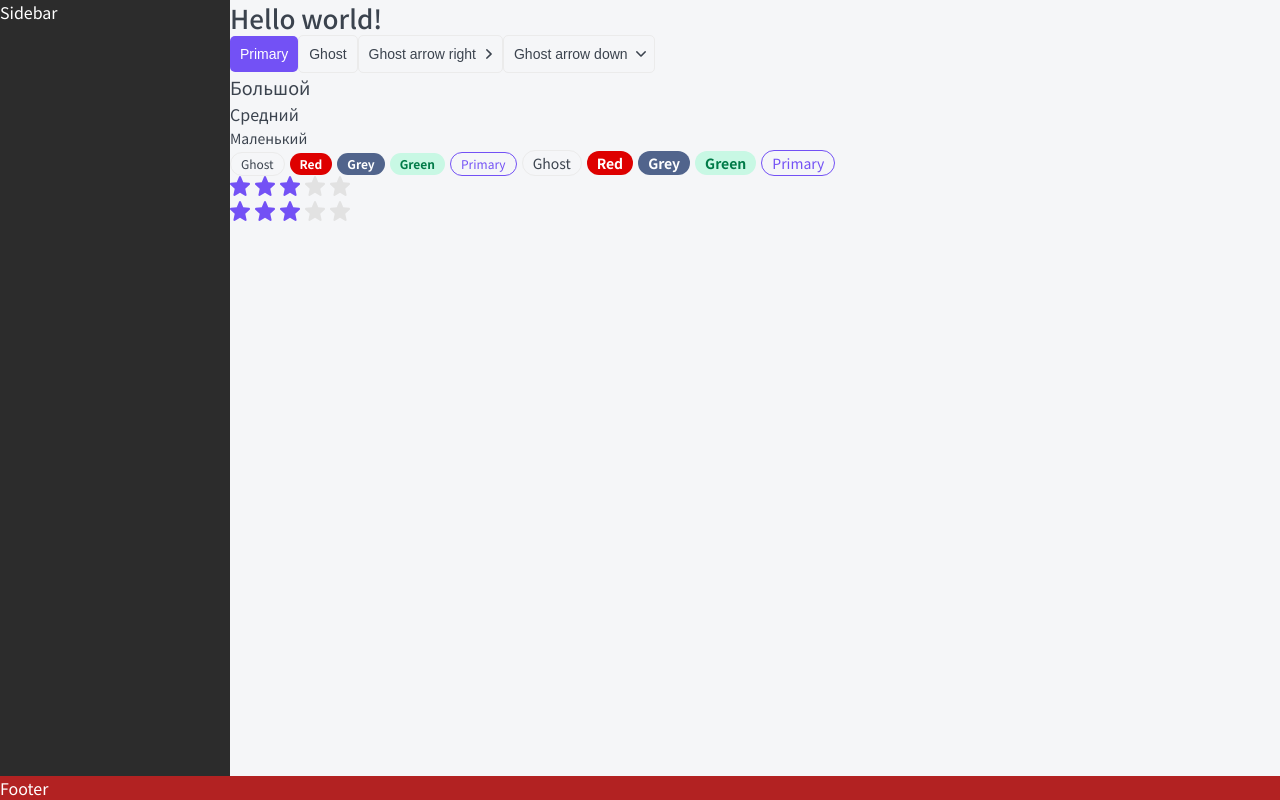
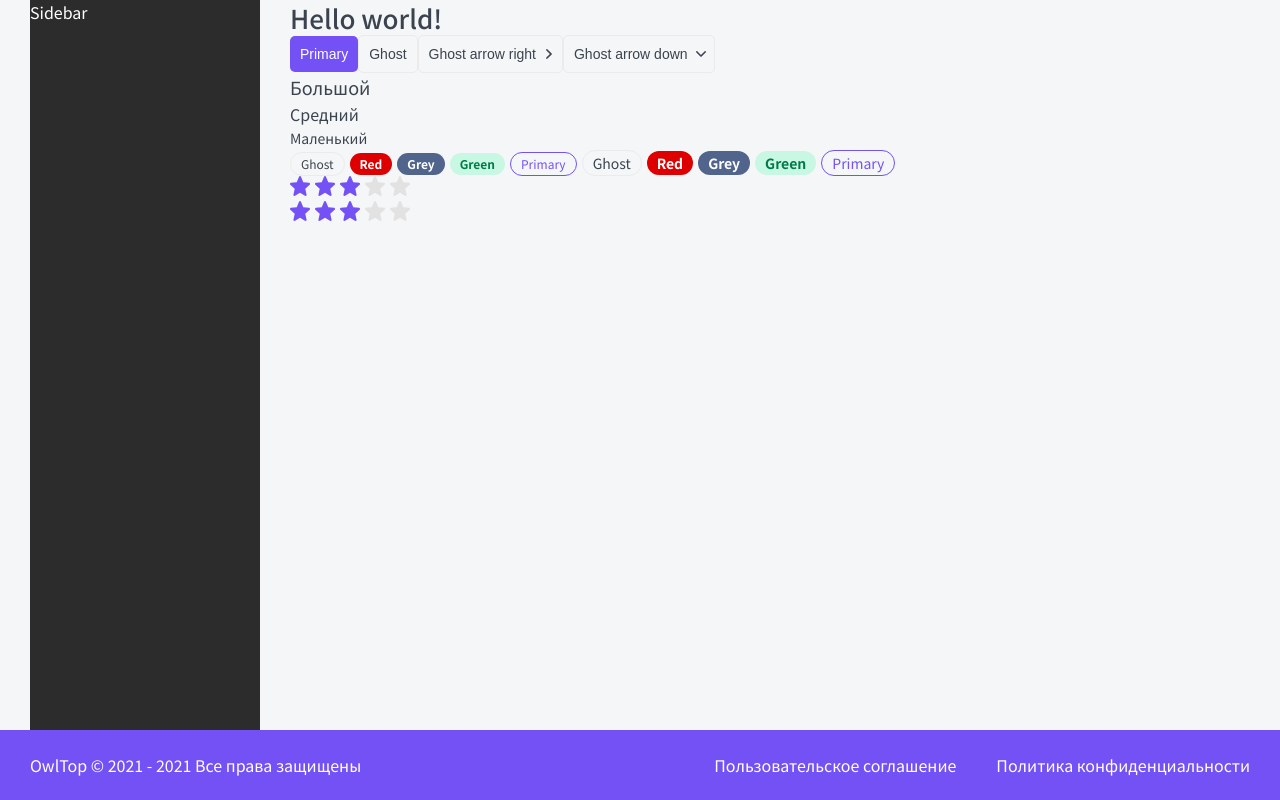
Before and after one commit to RevaSA/top-app, a Next.js app: page / in a window 1280 px wide. Built offline with nearby package versions, Linux system fonts and the light colour scheme.

Commit message:
Make footer

```diff
--- a/layout/Footer/Footer.module.css
+++ b/layout/Footer/Footer.module.css
@@ -0,0 +1,24 @@
+.footer {
+	display: grid;
+
+	padding: 25px 30px;
+
+	color: var(--white);
+
+	background: var(--primary);
+
+	font-size: 16px;
+	line-height: 20px;
+	grid-template-columns: 1fr auto auto;
+	gap: 10px 40px;
+}
+
+.footer a:hover {
+	color: var(--gray-light);
+}
+
+@media (max-width: 767px) {
+	.footer {
+		grid-template-columns: 1fr;
+	}
+}
--- a/layout/Footer/Footer.tsx
+++ b/layout/Footer/Footer.tsx
@@ -1,9 +1,18 @@
+import styles from './Footer.module.css';
+import cn from 'classnames';
+import { format } from 'date-fns';
 import { FooterProps } from './Footer.props';
 
-export const Footer = ({ ...props }: FooterProps): JSX.Element => {
+export const Footer = ({ className, ...props }: FooterProps): JSX.Element => {
+	const currentYear: string = format(new Date(), 'yyyy');
+
 	return (
-		<div {...props}>
-			Footer
-		</div>
+		<footer className={cn(className, styles.footer)} {...props}>
+			<div>
+				OwlTop © 2021 - {currentYear} Все права защищены
+			</div>
+			<a href="#" target="_blank">Пользовательское соглашение</a>
+			<a href="#" target="_blank">Политика конфиденциальности</a>
+		</footer>
 	);
 };
--- a/layout/Layout.module.css
+++ b/layout/Layout.module.css
@@ -2,6 +2,7 @@
 	display: grid;
 	grid-template-columns: auto 230px minmax(320px, 1200px) auto;
 	grid-template-rows: auto 1fr auto;
+	gap: 0 30px;
 
 	min-height: 100vh;
 	grid-template-areas:
--- a/package.json
+++ b/package.json
@@ -10,6 +10,7 @@
   },
   "dependencies": {
     "classnames": "^2.3.1",
+    "date-fns": "^2.26.0",
     "next": "12.0.4",
     "react": "17.0.2",
     "react-dom": "17.0.2"
```
Also changed, not shown: 1 other file (tests, documents, lock files or other folders).
